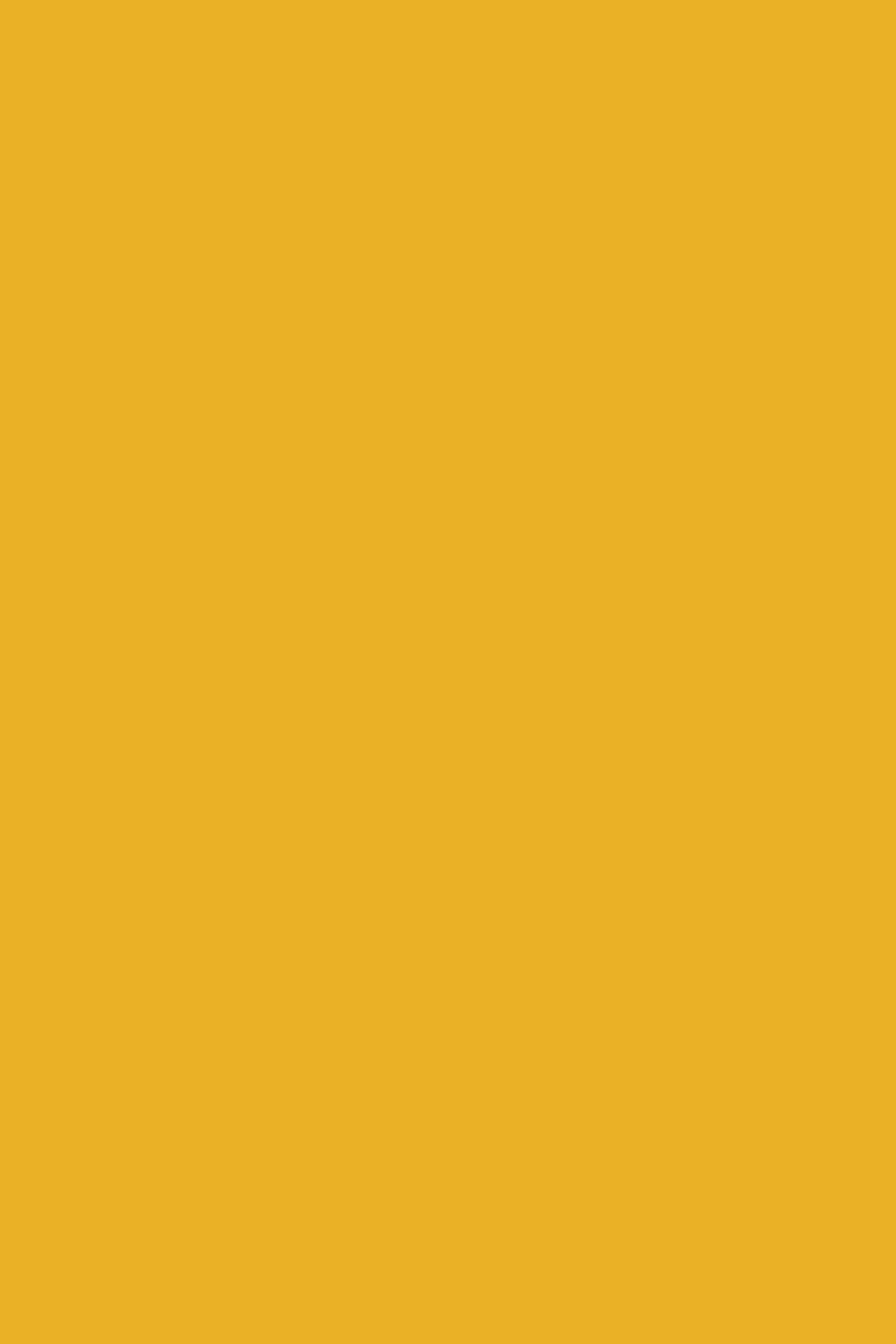
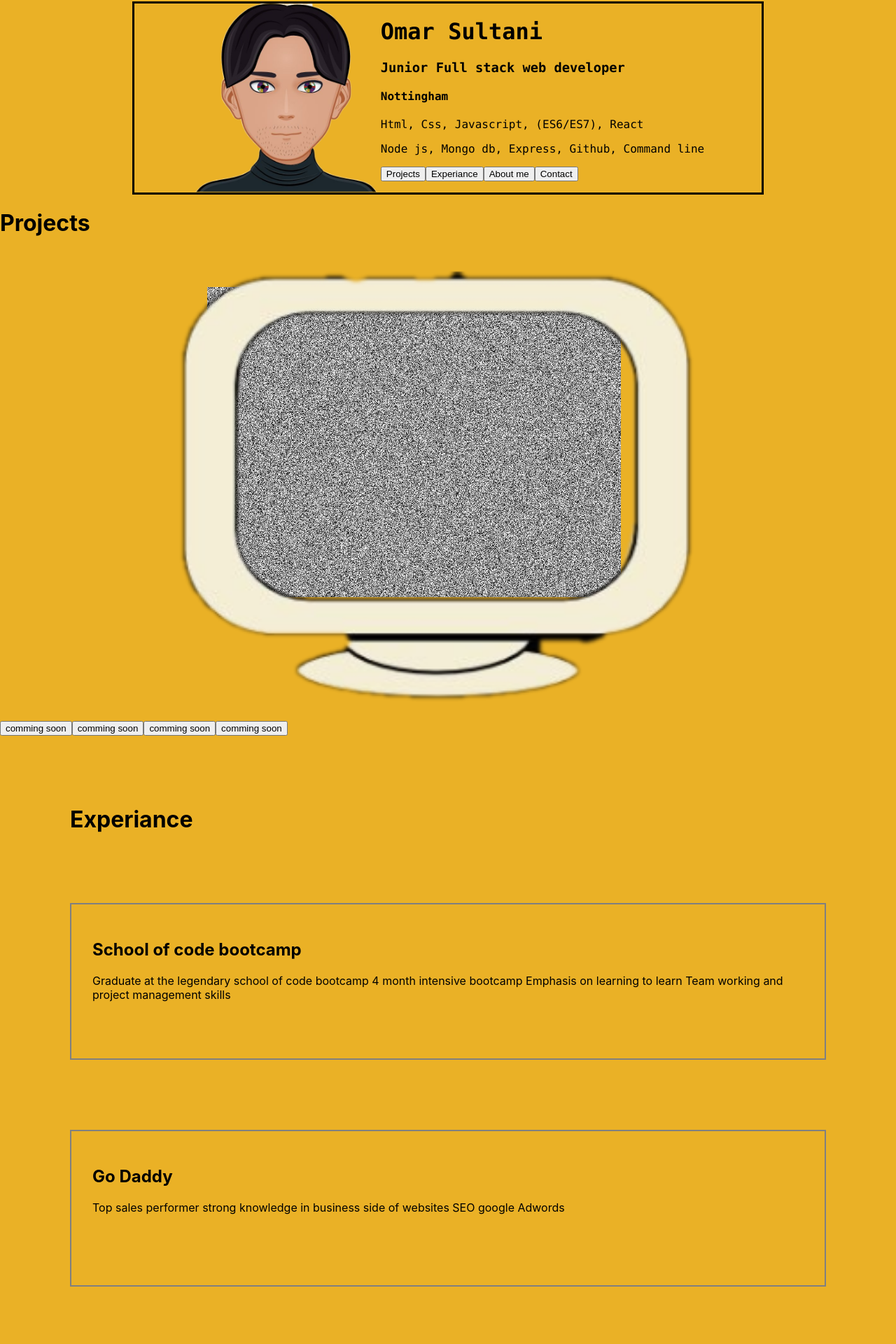
Before and after one commit to bromar2292/Portfolio, a React (Create React App) app: page / in a window 1280 px wide. Shown: the part 254-2174 px from the top of the page at 70% size. Before the commit the page ends 800 px from the top, so only its background shows below. Built offline with nearby package versions, Linux system fonts and the light colour scheme.

Commit message:
second updtae

```diff
--- a/src/component/app/App.js
+++ b/src/component/app/App.js
@@ -9,7 +9,7 @@ class App extends Component {
   render() {
     return (
       <div className="App">
-        {/* <MainMenu />
+        <MainMenu />
         <Projects />
         <Experiance
           title="Experiance"
@@ -24,7 +24,7 @@ class App extends Component {
           info="Top sales performer
 strong knowledge in business side of websites  SEO google Adwords"
         />
-        <Contact /> */}
+        <Contact />
       </div>
     );
   }
```
